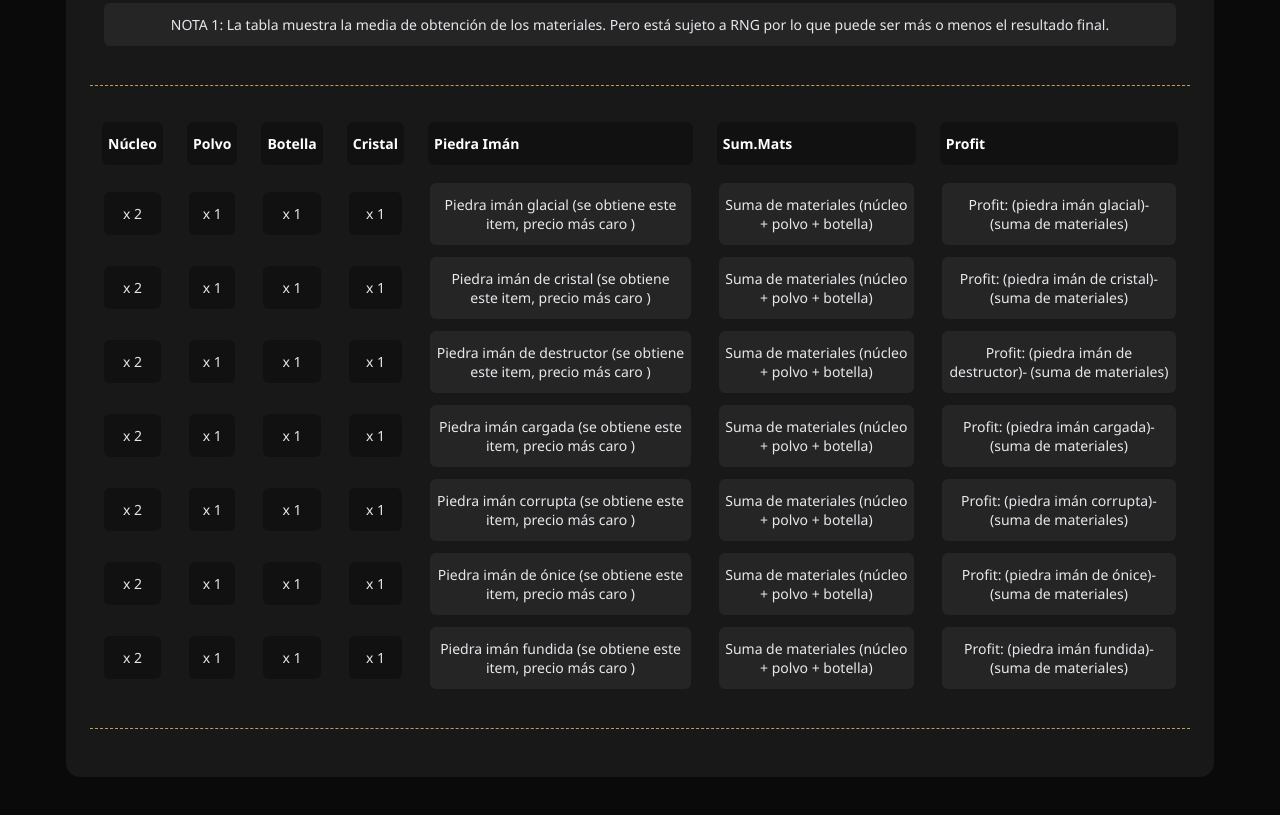
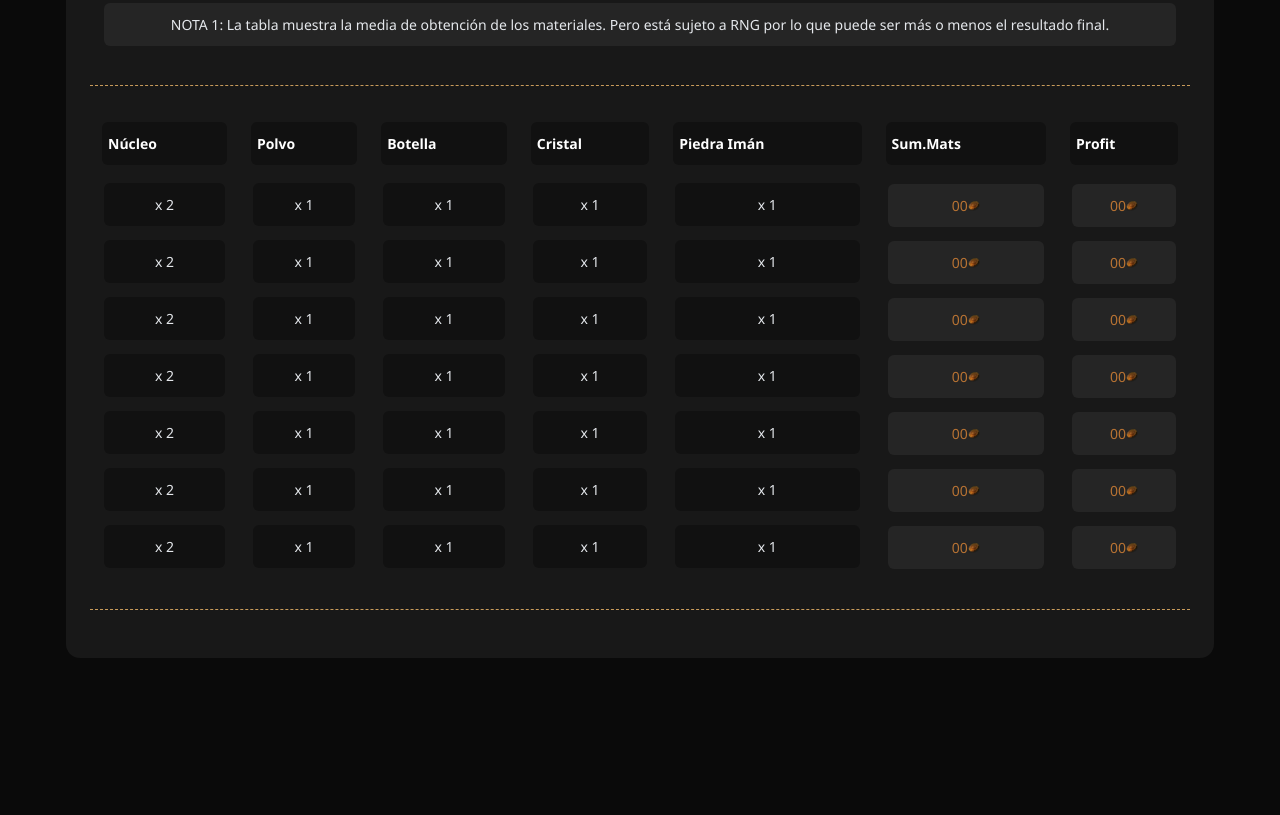
Before and after one commit to Ruanerz/prob-gw, a plain HTML site: page forja-mistica.html in a window 1280 px wide. Shown: the part 812-1627 px from the top of the page. After the commit the page ends 1510 px from the top, so only its background shows below. Drawn offline with nearby package versions, Linux system fonts and the light colour scheme; no server answers.

Commit message:
Add logic for lodestone table

```diff
--- a/forja-mistica.html
+++ b/forja-mistica.html
@@ -130,63 +130,63 @@
                 <td><div class="dato-item tooltip-modern">x 1<span class="tooltiptext-modern">Montón de polvo cristalino</span></div></td>
                 <td><div class="dato-item tooltip-modern">x 1<span class="tooltiptext-modern">Botella de vino eloniano</span></div></td>
                 <td><div class="dato-item tooltip-modern">x 1<span class="tooltiptext-modern">Cristal místico</span></div></td>
-                <td><div class="dato-item-info">Piedra imán glacial (se obtiene este item, precio más caro )</div></td>
-                <td><div class="dato-item-info">Suma de materiales (núcleo + polvo + botella)</div></td>
-                <td><div class="dato-item-info">Profit: (piedra imán glacial)- (suma de materiales)</div></td>
+                <td><div class="dato-item tooltip-modern">x 1<span class="tooltiptext-modern">Piedra imán glacial</span></div></td>
+                <td><div class="dato-item-info sum-mats">-</div></td>
+                <td><div class="dato-item-info profit">-</div></td>
               </tr>
               <tr data-key="cristal">
                 <td><div class="dato-item tooltip-modern">x 2<span class="tooltiptext-modern">Núcleo de cristal</span></div></td>
                 <td><div class="dato-item tooltip-modern">x 1<span class="tooltiptext-modern">Montón de polvo cristalino</span></div></td>
                 <td><div class="dato-item tooltip-modern">x 1<span class="tooltiptext-modern">Botella de vino eloniano</span></div></td>
                 <td><div class="dato-item tooltip-modern">x 1<span class="tooltiptext-modern">Cristal místico</span></div></td>
-                <td><div class="dato-item-info">Piedra imán de cristal (se obtiene este item, precio más caro )</div></td>
-                <td><div class="dato-item-info">Suma de materiales (núcleo + polvo + botella)</div></td>
-                <td><div class="dato-item-info">Profit: (piedra imán de cristal)- (suma de materiales)</div></td>
+                <td><div class="dato-item tooltip-modern">x 1<span class="tooltiptext-modern">Piedra imán de cristal</span></div></td>
+                <td><div class="dato-item-info sum-mats">-</div></td>
+                <td><div class="dato-item-info profit">-</div></td>
               </tr>
               <tr data-key="destructor">
                 <td><div class="dato-item tooltip-modern">x 2<span class="tooltiptext-modern">Núcleo de destructor</span></div></td>
                 <td><div class="dato-item tooltip-modern">x 1<span class="tooltiptext-modern">Montón de polvo cristalino</span></div></td>
                 <td><div class="dato-item tooltip-modern">x 1<span class="tooltiptext-modern">Botella de vino eloniano</span></div></td>
                 <td><div class="dato-item tooltip-modern">x 1<span class="tooltiptext-modern">Cristal místico</span></div></td>
-                <td><div class="dato-item-info">Piedra imán de destructor (se obtiene este item, precio más caro )</div></td>
-                <td><div class="dato-item-info">Suma de materiales (núcleo + polvo + botella)</div></td>
-                <td><div class="dato-item-info">Profit: (piedra imán de destructor)- (suma de materiales)</div></td>
+                <td><div class="dato-item tooltip-modern">x 1<span class="tooltiptext-modern">Piedra imán de destructor</span></div></td>
+                <td><div class="dato-item-info sum-mats">-</div></td>
+                <td><div class="dato-item-info profit">-</div></td>
               </tr>
               <tr data-key="cargado">
                 <td><div class="dato-item tooltip-modern">x 2<span class="tooltiptext-modern">Núcleo cargado</span></div></td>
                 <td><div class="dato-item tooltip-modern">x 1<span class="tooltiptext-modern">Montón de polvo cristalino</span></div></td>
                 <td><div class="dato-item tooltip-modern">x 1<span class="tooltiptext-modern">Botella de vino eloniano</span></div></td>
                 <td><div class="dato-item tooltip-modern">x 1<span class="tooltiptext-modern">Cristal místico</span></div></td>
-                <td><div class="dato-item-info">Piedra imán cargada (se obtiene este item, precio más caro )</div></td>
-                <td><div class="dato-item-info">Suma de materiales (núcleo + polvo + botella)</div></td>
-                <td><div class="dato-item-info">Profit: (piedra imán cargada)- (suma de materiales)</div></td>
+                <td><div class="dato-item tooltip-modern">x 1<span class="tooltiptext-modern">Piedra imán cargada</span></div></td>
+                <td><div class="dato-item-info sum-mats">-</div></td>
+                <td><div class="dato-item-info profit">-</div></td>
               </tr>
               <tr data-key="corrupto">
                 <td><div class="dato-item tooltip-modern">x 2<span class="tooltiptext-modern">Núcleo corrupto</span></div></td>
                 <td><div class="dato-item tooltip-modern">x 1<span class="tooltiptext-modern">Montón de polvo cristalino</span></div></td>
                 <td><div class="dato-item tooltip-modern">x 1<span class="tooltiptext-modern">Botella de vino eloniano</span></div></td>
                 <td><div class="dato-item tooltip-modern">x 1<span class="tooltiptext-modern">Cristal místico</span></div></td>
-                <td><div class="dato-item-info">Piedra imán corrupta (se obtiene este item, precio más caro )</div></td>
-                <td><div class="dato-item-info">Suma de materiales (núcleo + polvo + botella)</div></td>
-                <td><div class="dato-item-info">Profit: (piedra imán corrupta)- (suma de materiales)</div></td>
+                <td><div class="dato-item tooltip-modern">x 1<span class="tooltiptext-modern">Piedra imán corrupta</span></div></td>
+                <td><div class="dato-item-info sum-mats">-</div></td>
+                <td><div class="dato-item-info profit">-</div></td>
               </tr>
               <tr data-key="onice">
                 <td><div class="dato-item tooltip-modern">x 2<span class="tooltiptext-modern">Núcleo de ónice</span></div></td>
                 <td><div class="dato-item tooltip-modern">x 1<span class="tooltiptext-modern">Montón de polvo cristalino</span></div></td>
                 <td><div class="dato-item tooltip-modern">x 1<span class="tooltiptext-modern">Botella de vino eloniano</span></div></td>
                 <td><div class="dato-item tooltip-modern">x 1<span class="tooltiptext-modern">Cristal místico</span></div></td>
-                <td><div class="dato-item-info">Piedra imán de ónice (se obtiene este item, precio más caro )</div></td>
-                <td><div class="dato-item-info">Suma de materiales (núcleo + polvo + botella)</div></td>
-                <td><div class="dato-item-info">Profit: (piedra imán de ónice)- (suma de materiales)</div></td>
+                <td><div class="dato-item tooltip-modern">x 1<span class="tooltiptext-modern">Piedra imán de ónice</span></div></td>
+                <td><div class="dato-item-info sum-mats">-</div></td>
+                <td><div class="dato-item-info profit">-</div></td>
               </tr>
               <tr data-key="fundido">
                 <td><div class="dato-item tooltip-modern">x 2<span class="tooltiptext-modern">Núcleo fundido</span></div></td>
                 <td><div class="dato-item tooltip-modern">x 1<span class="tooltiptext-modern">Montón de polvo cristalino</span></div></td>
                 <td><div class="dato-item tooltip-modern">x 1<span class="tooltiptext-modern">Botella de vino eloniano</span></div></td>
                 <td><div class="dato-item tooltip-modern">x 1<span class="tooltiptext-modern">Cristal místico</span></div></td>
-                <td><div class="dato-item-info">Piedra imán fundida (se obtiene este item, precio más caro )</div></td>
-                <td><div class="dato-item-info">Suma de materiales (núcleo + polvo + botella)</div></td>
-                <td><div class="dato-item-info">Profit: (piedra imán fundida)- (suma de materiales)</div></td>
+                <td><div class="dato-item tooltip-modern">x 1<span class="tooltiptext-modern">Piedra imán fundida</span></div></td>
+                <td><div class="dato-item-info sum-mats">-</div></td>
+                <td><div class="dato-item-info profit">-</div></td>
               </tr>
             </tbody>
           </table>
--- a/js/forja-mistica.js
+++ b/js/forja-mistica.js
@@ -50,6 +50,30 @@ export const MATERIAL_IDS = {
   piedra: 20796
 };
 
+export const LODESTONE_IDS = {
+  cores: {
+    glacial: 24319,
+    cristal: 24329,
+    destructor: 24324,
+    cargado: 24304,
+    corrupto: 24339,
+    onice: 24309,
+    fundido: 24314
+  },
+  stones: {
+    glacial: 24326,
+    cristal: 24315,
+    destructor: 24320,
+    cargado: 24306,
+    corrupto: 24325,
+    onice: 24319,
+    fundido: 24318
+  },
+  polvo: 24277,
+  botella: 19663,
+  cristal: 20799
+};
+
 export async function renderTablaForja() {
   const keys = Object.keys(MATERIAL_IDS.t5);
   const ids = [
@@ -90,6 +114,47 @@ export async function renderTablaForja() {
   });
 }
 
+export async function renderTablaLodestones() {
+  const keys = Object.keys(LODESTONE_IDS.cores);
+  const ids = [
+    ...keys.map(k => LODESTONE_IDS.cores[k]),
+    ...keys.map(k => LODESTONE_IDS.stones[k]),
+    LODESTONE_IDS.polvo,
+    LODESTONE_IDS.botella,
+    LODESTONE_IDS.cristal
+  ];
+
+  const priceMap = await fetchItemPrices(ids);
+  await fetchIcons(ids);
+
+  keys.forEach(key => {
+    const row = document.querySelector(`#tabla-lodestones tr[data-key="${key}"]`);
+    if (!row) return;
+    const sumEl = row.querySelector('.sum-mats');
+    const profitEl = row.querySelector('.profit');
+
+    const precioCore = priceMap[LODESTONE_IDS.cores[key]]?.buy_price || 0;
+    const precioLodestoneSell = priceMap[LODESTONE_IDS.stones[key]]?.sell_price || 0;
+    const precioPolvo = priceMap[LODESTONE_IDS.polvo]?.buy_price || 0;
+    const precioBotella = priceMap[LODESTONE_IDS.botella]?.buy_price || 0;
+    const precioCristal = priceMap[LODESTONE_IDS.cristal]?.buy_price || 0;
+
+    const sumMats = (2 * precioCore) + precioPolvo + precioBotella + precioCristal;
+    const profit = sumMats - precioLodestoneSell;
+
+    if (sumEl) sumEl.innerHTML = window.formatGoldColored(sumMats);
+    if (profitEl) profitEl.innerHTML = window.formatGoldColored(profit);
+
+    const cells = row.querySelectorAll('td');
+    addIconToCell(cells[0], iconCache[LODESTONE_IDS.cores[key]]);
+    addIconToCell(cells[1], iconCache[LODESTONE_IDS.polvo]);
+    addIconToCell(cells[2], iconCache[LODESTONE_IDS.botella]);
+    addIconToCell(cells[3], iconCache[LODESTONE_IDS.cristal]);
+    addIconToCell(cells[4], iconCache[LODESTONE_IDS.stones[key]]);
+  });
+}
+
 document.addEventListener('DOMContentLoaded', () => {
   renderTablaForja();
+  renderTablaLodestones();
 });
```
